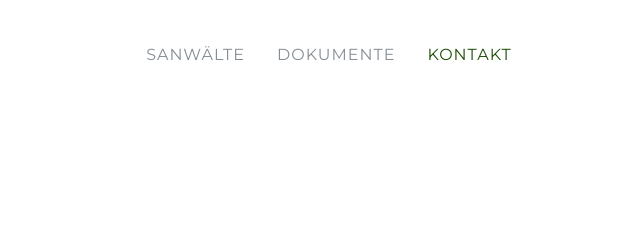
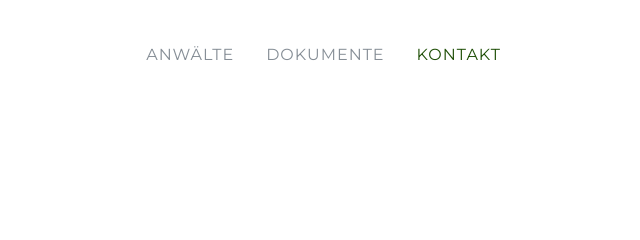
Before and after one commit to tobirohrer/website-lawyer, a website with bundled scripts: page index.html in a window 1280 px wide. Shown: the top 240 px of the page, 315-955 px from the left. Built offline with nearby package versions, Linux system fonts and the light colour scheme; a web font is replaced by a local one.

Commit message:
fixed typo in navbar

```diff
--- a/index.html
+++ b/index.html
@@ -39,7 +39,7 @@
         <div class="collapse navbar-collapse" id="navbarResponsive">
           <ul class="navbar-nav text-uppercase ml-auto navbar-center">
             <li class="nav-item">
-              <a class="nav-link js-scroll-trigger" href="#lawyers">sAnwälte</a>
+              <a class="nav-link js-scroll-trigger" href="#lawyers">Anwälte</a>
             </li>
             <li class="nav-item">
               <a class="nav-link js-scroll-trigger" href="#documents">Dokumente</a>
```
